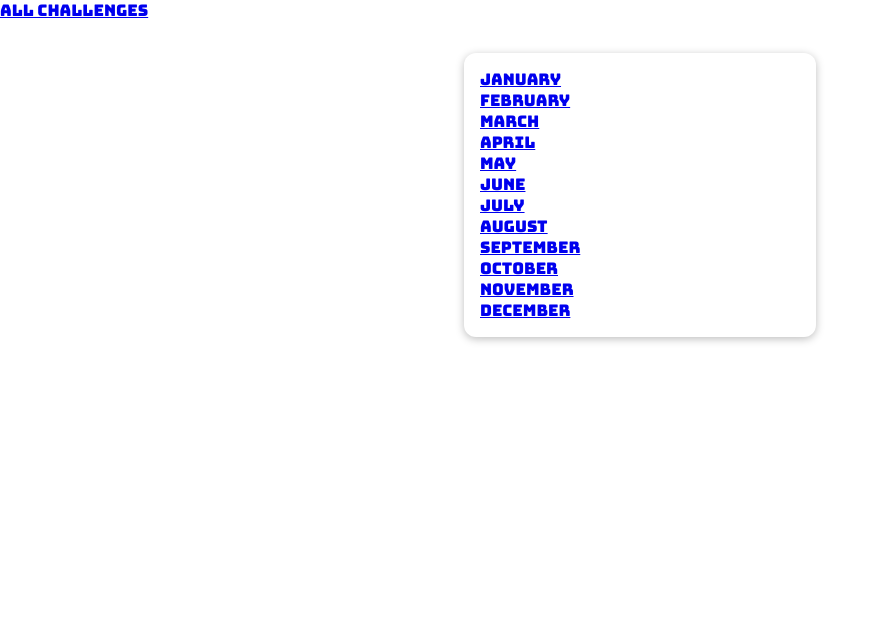
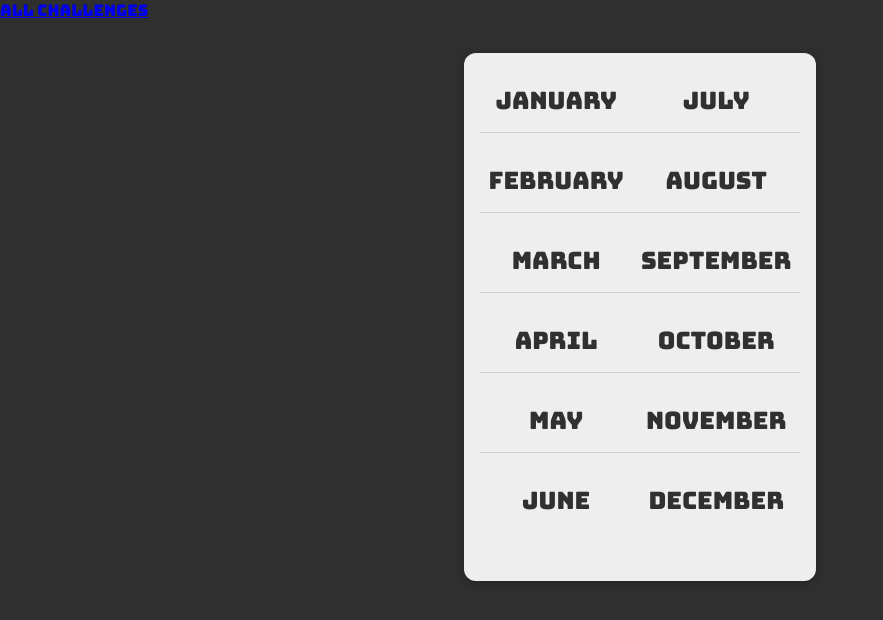
Before and after one commit to upendra-07/Python-Projects, a Django app: page /challenges/ in a window 1280 px wide. Shown: the top 620 px of the page, without its empty margins (0-883 px from the left). Run offline with Django 5.2, Linux system fonts and the light colour scheme; some web fonts are replaced.

Commit message:
Adding styles

```diff
--- a/monthly_challenges/challenges/static/challenges/challenges.css
+++ b/monthly_challenges/challenges/static/challenges/challenges.css
@@ -1,9 +1,37 @@
 ul {
-    list-style-type: none;
+    list-style: none;
     margin: 2rem auto;
     width: 90%;
     max-width: 20rem;
     box-shadow: 0 2px 8px rgba(0, 0, 0, 0.26);
     padding: 1rem;
     border-radius: 12px;
+    display: flex;
+    flex-direction: column;
+    flex-wrap: wrap;
+    height: 31rem;
+    background-color: #eeeeee;
 }
+
+li {
+    margin: 1rem 0;
+    text-align: center;
+    font-size: 1.5rem;
+    border-bottom: 1px solid #ccc;
+    padding-bottom: 1rem;
+}
+
+li:last-of-type,
+li:nth-of-type(6) {
+    border-bottom: none;
+}
+
+li a {
+    text-decoration: none;
+    color: #303030
+}
+
+li a:hover,
+li a:active {
+    color: rgb(175, 1, 175)
+}
--- a/monthly_challenges/static/styles.css
+++ b/monthly_challenges/static/styles.css
@@ -6,4 +6,5 @@ html {
 
 body {
     margin: 0;
+    background-color: #2f2f2f;
 }
```
